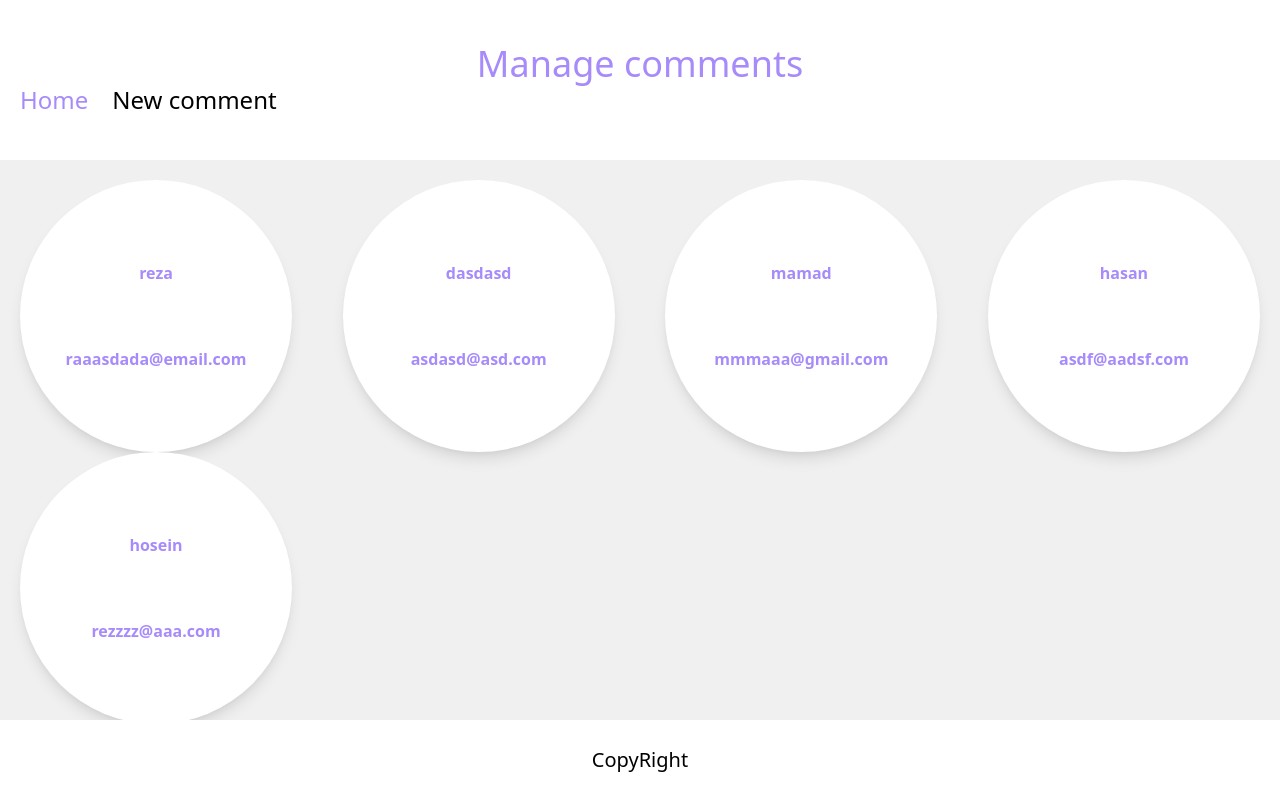
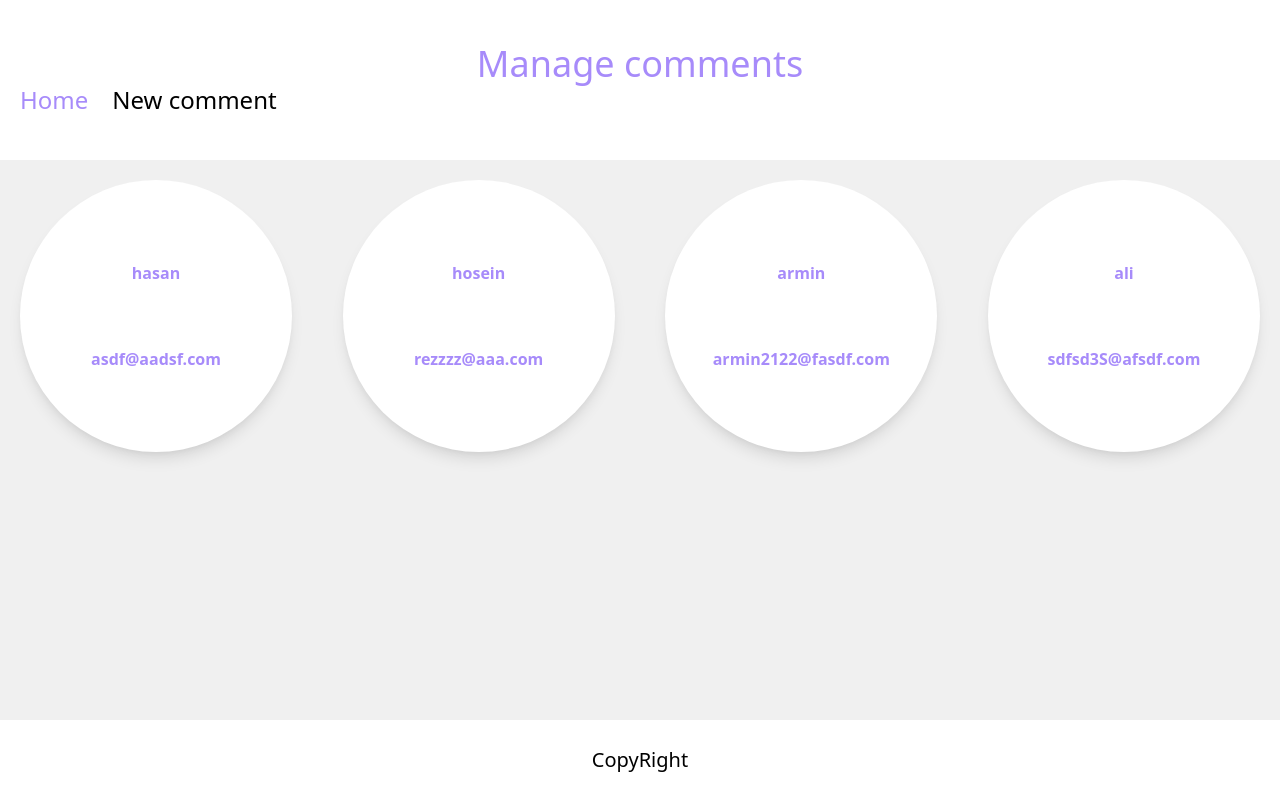
Before and after one commit to armin-bkh/http-request-and-axios-in-react, a React (Create React App) app: page / in a window 1280 px wide. Built offline with nearby package versions, Linux system fonts and the light colour scheme; data requests are answered from the project's data file.

Commit message:
debug axios requests in fullcomment and newcomment

```diff
--- a/database/db.json
+++ b/database/db.json
@@ -1,23 +1,5 @@
 {
   "comments": [
-    {
-      "name": "reza",
-      "email": "raaasdada@email.com",
-      "body": "fsdfsdsdfsdfsdff",
-      "id": 3
-    },
-    {
-      "name": "dasdasd",
-      "email": "asdasd@asd.com",
-      "body": "dsadasd",
-      "id": 13
-    },
-    {
-      "name": "mamad",
-      "email": "mmmaaa@gmail.com",
-      "body": "sdfsdafsdafasdfsdf",
-      "id": 14
-    },
     {
       "name": "hasan",
       "email": "asdf@aadsf.com",
@@ -29,6 +11,18 @@
       "email": "rezzzz@aaa.com",
       "body": "sdfsdfsdfsdf",
       "id": 16
+    },
+    {
+      "name": "armin",
+      "email": "armin2122@fasdf.com",
+      "body": "sdfsdfsdfdsfdsfsdfsdfsdfsdf",
+      "id": 17
+    },
+    {
+      "name": "ali",
+      "email": "sdfsd3S@afsdf.com",
+      "body": "sfdsdfsdfsdfsdfsdf",
+      "id": 18
     }
   ]
 }
--- a/src/Components/Comment/Comment.jsx
+++ b/src/Components/Comment/Comment.jsx
@@ -1,10 +1,10 @@
 import { Link } from 'react-router-dom';
 import styles from './Comment.module.scss';
 
-const Comment = ({ name, email, id, onClick }) => {
+const Comment = ({ name, email, id }) => {
     return (
         <Link to={`/comments/${id}`}>
-        <article onClick={onClick} className={`p-5 d-flex-col bg-white shadow-lg rounded-full cursor-pointer hover:shadow-xl transition-shadow ${styles.commentContainer}`}>
+        <article className={`p-5 d-flex-col bg-white shadow-lg rounded-full cursor-pointer hover:shadow-xl transition-shadow ${styles.commentContainer}`}>
             <h3 className={`text-purple-400 font-semibold`}>{name}</h3>
             <h3 className={`text-purple-400 font-semibold`}>{email}</h3>
         </article>
--- a/src/Components/CommentList/CommentList.jsx
+++ b/src/Components/CommentList/CommentList.jsx
@@ -1,6 +1,6 @@
 import Comment from "../Comment/Comment";
 
-const CommentList = ({ comments, onClick, error }) => {
+const CommentList = ({ comments, error }) => {
   let returnValue = <h1 className={`text-2xl`}>Loading...</h1>;
 
   if(comments.length && !error) {
@@ -10,7 +10,6 @@ const CommentList = ({ comments, onClick, error }) => {
       key={comnt.id}
       name={comnt.name}
       email={comnt.email}
-      onClick={() => onClick(comnt.id)}
   />))
 }
 if(error) returnValue = <h1 className={`text-2xl`}>error data fetching</h1>;
--- a/src/Components/FullComment/FullComment.jsx
+++ b/src/Components/FullComment/FullComment.jsx
@@ -5,15 +5,16 @@ import styles from "./FullComment.module.scss";
 import { getOneComment } from '../../Services/getOneCommentService';
 import { deleteComment } from '../../Services/deleteCommentService';
 import { getAllComments } from '../../Services/getAllCommentsService';
+import { Link } from "react-router-dom";
 
-const FullComment = ({ commentId, setComments, setCommentId, match }) => {
+const FullComment = ({ match }) => {
   const [comment, setComment] = useState("");
   const [error, setError] = useState('');
-  const id = match.params.id;
+  const [commentId, setCommentId] = useState(match.params.id);
 
   useEffect(() => {
       const getComment = async () => {
-        const { data } = await getOneComment(id)
+        const { data } = await getOneComment(commentId)
         setComment(data);
       };
       getComment();
@@ -32,17 +33,15 @@ const FullComment = ({ commentId, setComments, setCommentId, match }) => {
     e.preventDefault();
     try {
       await deleteComment(commentId);
-      const { data } = await getAllComments();
-      setComments(data);
       setComment(null);
-      setCommentId(null);
+      setCommentId(null)
       setError({message: 'comment successfully removed', type: 'success'});
     } catch (err) {
       setError({message: 'same error has been accord', type: 'error'});
     }
   };
 
-  let returnValue = <h1 className={`text-center`}>select one comment</h1>;
+  let returnValue = <h1 className={`text-purple-400 text-center`}><Link to="/" >go to home page</Link></h1>;
 
   if (commentId) {
     returnValue = (
@@ -53,11 +52,11 @@ const FullComment = ({ commentId, setComments, setCommentId, match }) => {
   if (comment) {
     returnValue = (
       <form className={`d-flex-col h-full`} onSubmit={submitHandler}>
-        <h3>name: {comment.name}</h3>
-        <h5>email: {comment.email}</h5>
-        <p>body: {comment.body}</p>
+        <h3 className={`text-indigo-700 font-medium`}>name: {comment.name}</h3>
+        <h5 className={`text-indigo-700 font-medium`}>email: {comment.email}</h5>
+        <p className={`text-indigo-700 font-medium`}>body: {comment.body}</p>
         <button
-          className={`text-white bg-gray-900 rounded-md px-2 py-1`}
+          className={`text-purple-400 bg-white border-2 border-purple-400 hover:bg-purple-400 hover:text-white hover:border-0 rounded-md px-2 py-1`}
           type="submit"
         >
           Remove
@@ -68,7 +67,7 @@ const FullComment = ({ commentId, setComments, setCommentId, match }) => {
 
   return (
     <section
-      className={`d-flex-col bg-white shadow-lg ${styles.fullCommentContainer}`}
+      className={`mt-4 d-flex-col bg-white shadow-lg ${styles.fullCommentContainer}`}
     >
       {returnValue}
     </section>
--- a/src/Components/NewComment/NewComment.jsx
+++ b/src/Components/NewComment/NewComment.jsx
@@ -2,68 +2,93 @@ import http from "../../Services/httpServices";
 import { useEffect, useState } from "react";
 import { toast } from "react-toastify";
 import InputComment from "../InputComment/InputComment";
-import { addNewComment } from '../../Services/addNewCommentService';
-import { getAllComments } from "../../Services/getAllCommentsService";
+import { addNewComment } from "../../Services/addNewCommentService";
 
-const NewComment = ({ setComments }) => {
+const NewComment = () => {
   const [formValues, setFormValues] = useState({
-        name: '',
-        email: '',
-        body: ''
+    name: "",
+    email: "",
+    body: "",
   });
-    const [error, setError] = useState('');
+  const [error, setError] = useState("");
 
-    useEffect(()=>{
-        if(error){
-            if(error.type === 'error')
-            toast.error(error.message);
-            if(error.type === 'success')
-            toast.success(error.message);
+  useEffect(() => {
+    if (error) {
+      if (error.type === "error") toast.error(error.message);
+      if (error.type === "success") toast.success(error.message);
     }
-    }, [error])
+  }, [error]);
 
   const changeHandler = (e) => {
     setFormValues({
       ...formValues,
-            [e.target.name]: e.target.value
-        })
+      [e.target.name]: e.target.value,
+    });
+  };
+
+  const submitHandler = async (e) => {
+    e.preventDefault();
+    try {
+      if (formValues.name && formValues.body && formValues.email) {
+        await addNewComment(formValues);
+        setError({ message: "comment successfully added", type: "success" });
       }
-
-    const submitHandler = async (e) =>{
-        e.preventDefault();
-        try{
-            await addNewComment(formValues);
-            const { data } = await getAllComments();
-            setComments(data);
-            setError({message: "comment successfully added", type: "success"});
+      else{
+        setError({ message: "you must fill all inputs", type: "error" });
       }
-        catch(err){
-            setError({message: "same error has been accord", type: "error"});
+    } catch (err) {
+      setError({ message: "same error has been accord", type: "error" });
     }
     setFormValues({
-            name: '',
-            email: '',
-            body: ''
+      name: "",
+      email: "",
+      body: "",
     });
-    }
+  };
 
   return (
     <section className={`mt-5 p-10 flex justify-center items-center bg-white`}>
       <form onSubmit={submitHandler}>
-                <InputComment id="name" name="name" lbl="name" type="text" onChange={changeHandler} value={formValues.name} />
-                <InputComment id="email" name="email" lbl="email" type="email" onChange={changeHandler} value={formValues.email} />
+        <InputComment
+          id="name"
+          name="name"
+          lbl="name"
+          type="text"
+          onChange={changeHandler}
+          value={formValues.name}
+        />
+        <InputComment
+          id="email"
+          name="email"
+          lbl="email"
+          type="email"
+          onChange={changeHandler}
+          value={formValues.email}
+        />
         <fieldset className={`d-flex-row justify-center`}>
-                    <label htmlFor="body" className={`text-purple-400 font-medium`}>content: </label>
-                    <textarea className={`ml-2 outline-none rounded-md border border-gray-400 p-2`} id="body" value={formValues.body} name="body"onChange={changeHandler}>
-                    </textarea>
+          <label htmlFor="body" className={`text-purple-400 font-medium`}>
+            content:{" "}
+          </label>
+          <textarea
+            className={`ml-2 outline-none rounded-md border border-gray-400 p-2`}
+            id="body"
+            value={formValues.body}
+            name="body"
+            onChange={changeHandler}
+          ></textarea>
         </fieldset>
-                <button className={`mt-10 block mx-auto border-1 outline-none
+        <button
+          className={`mt-10 block mx-auto border-1 outline-none
                  text-purple-400 rounded-md px-3 py-1 bg-white border-2
                  border-purple-400 hover:text-white hover:bg-purple-400
-                 hover:border-0 font-medium`} type="submit" >submit</button>
+                 hover:border-0 font-medium`}
+          type="submit"
+        >
+          submit
+        </button>
       </form>
     </section>
   );
-}
+};
 
 export default NewComment;
--- a/src/Container/Discusstion/Discussion.jsx
+++ b/src/Container/Discusstion/Discussion.jsx
@@ -8,7 +8,6 @@ import { getAllComments } from "../../Services/getAllCommentsService";
 
 const Discusstion = () => {
   const [comments, setComments] = useState([]);
-  const [commentId, setCommentId] = useState(null);
   const [error, setError] = useState("");
 
   useEffect(() => {
@@ -32,19 +31,13 @@ const Discusstion = () => {
     }
   }, [error]);
 
-  const selectCommentHandler = (id) => {
-    setCommentId(id);
-  };
 
   return (
     <>
       <CommentList
         error={error}
         comments={comments}
-        onClick={selectCommentHandler}
       />
-      {/* <FullComment commentId={commentId} setComments={setComments} setCommentId={setCommentId} />
-      <NewComment setComments={setComments} /> */}
     </>
   );
 };
```
Lines whose indentation alone changed are shown as unchanged.
